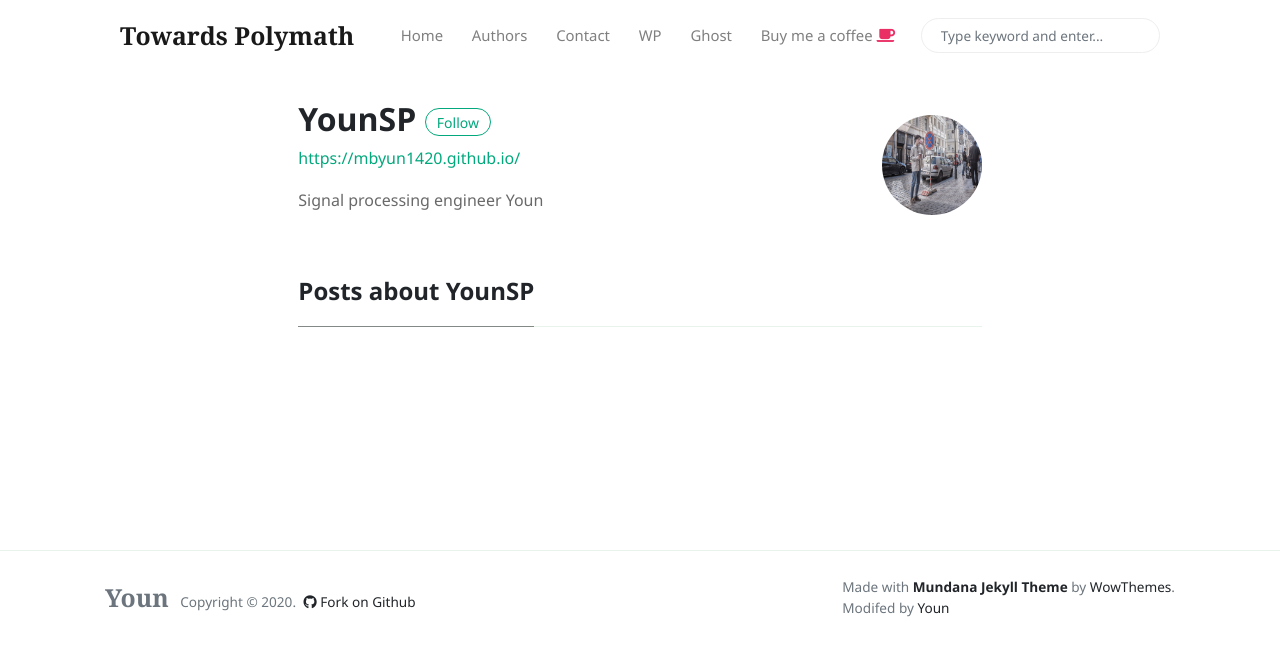
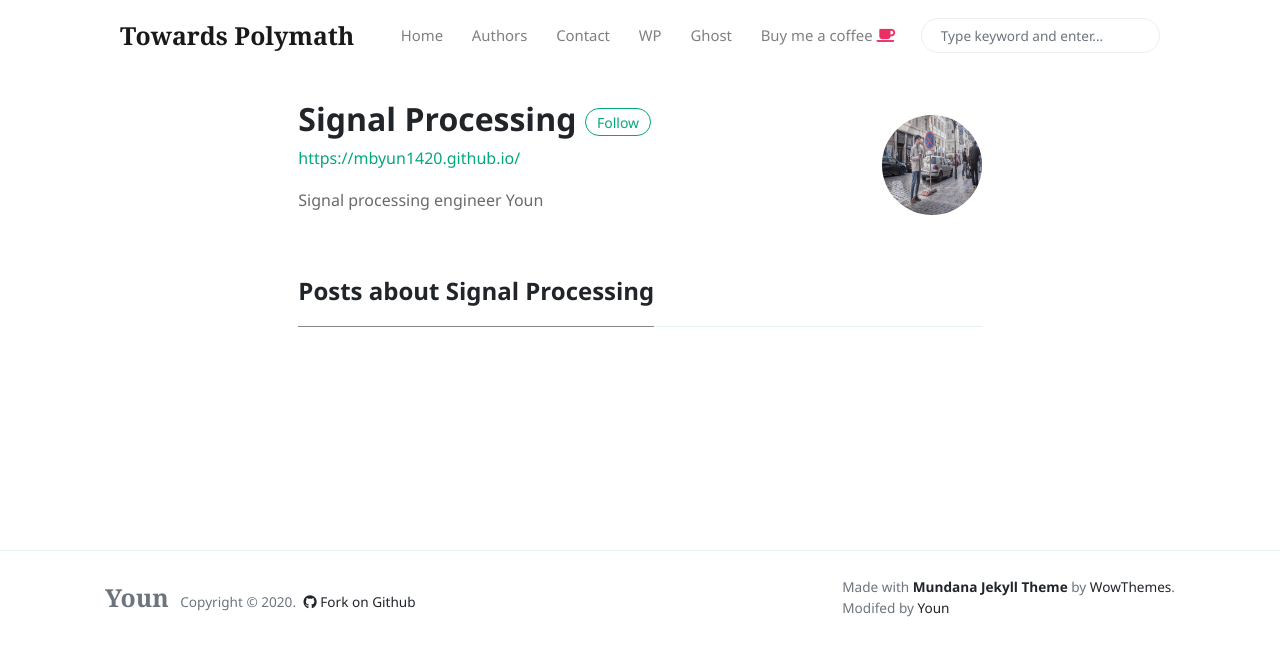
Before and after one commit to mbyun1420/mbyun1420.github.com, a Jekyll site: the page built from _pages/author-younSP.html, in a window 1280 px wide. Shown: the top 656 px of the page. Built offline with Jekyll 4.4.1, drawn with Linux system fonts in a browser that asks for light colours; nearby versions of some CDN libraries.

Commit message:
title change 8

```diff
--- a/_config.yml
+++ b/_config.yml
@@ -43,8 +43,8 @@ authors:
       bio:            "Be happy"
       email:          mbyun1420@gmail.com
 
-    younSP:
-      name:           YounSP
+    younsp:
+      name:           Signal Processing
       site:           https://mbyun1420.github.io/
       avatar:         assets/images/profile_author_youn.jpg
       bio:            "Signal processing engineer Youn "
--- a/_pages/author-younSP.html
+++ b/_pages/author-younSP.html
@@ -1,23 +1,23 @@
 ---
-title: "YounSP"
+title: "Signal Processing"
 layout: default
-permalink: "/author-younSP.html"
+permalink: "/author-younsp.html"
 ---
 <div class="container">
 <div class="row justify-content-center">
     <div class="col-md-8">
         <div class="row align-items-center mb-5">
             <div class="col-md-9">
-                <h2 class="font-weight-bold">{{page.title}} <span class="small btn btn-outline-success btn-sm btn-round"><a href="{{ site.authors.younSP.twitter }}">Follow</a></span></h2>
-                <p><a href="{{ site.authors.younSP.site }}">{{ site.authors.younSP.site }}</a></p>
-                <p class="excerpt">{{ site.authors.younSP.bio }}</p>
+                <h2 class="font-weight-bold">{{page.title}} <span class="small btn btn-outline-success btn-sm btn-round"><a href="{{ site.authors.younsp.twitter }}">Follow</a></span></h2>
+                <p><a href="{{ site.authors.younsp.site }}">{{ site.authors.younsp.site }}</a></p>
+                <p class="excerpt">{{ site.authors.younsp.bio }}</p>
             </div>
             <div class="col-md-3 text-right">
-                <img alt="{{ site.authors.younSP.name }}" src="{{site.baseurl}}/{{ site.authors.younSP.avatar }}" class="rounded-circle" height="100" width="100">
+                <img alt="{{ site.authors.younsp.name }}" src="{{site.baseurl}}/{{ site.authors.younsp.avatar }}" class="rounded-circle" height="100" width="100">
             </div>
         </div>
         <h4 class="font-weight-bold spanborder"><span>Posts about {{page.title}}</span></h4>
-            {% assign posts = site.posts | where:"author","younSP" %}
+            {% assign posts = site.posts | where:"author","younsp" %}
             {% for post in posts %}
             {% include main-loop-card.html %}
             {% endfor %}
--- a/_posts/2020-09-15-fourier-transform.markdown
+++ b/_posts/2020-09-15-fourier-transform.markdown
@@ -1,7 +1,7 @@
 ---
 layout: post
 title:  "Fourier Transform"
-author: YounSP
+author: Signal Processing
 categories: [ Signal Processing , Incomplete ]
 # image: assets/images/demo1.jpg
 ---
```
